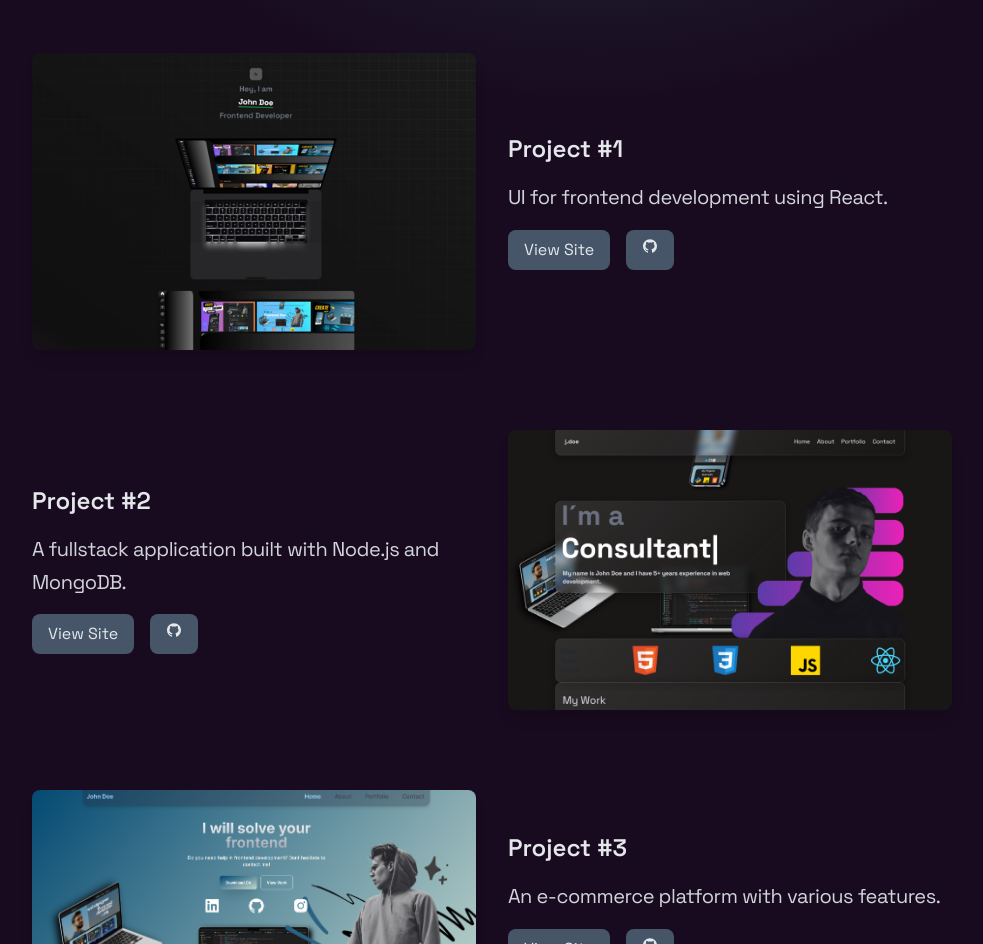
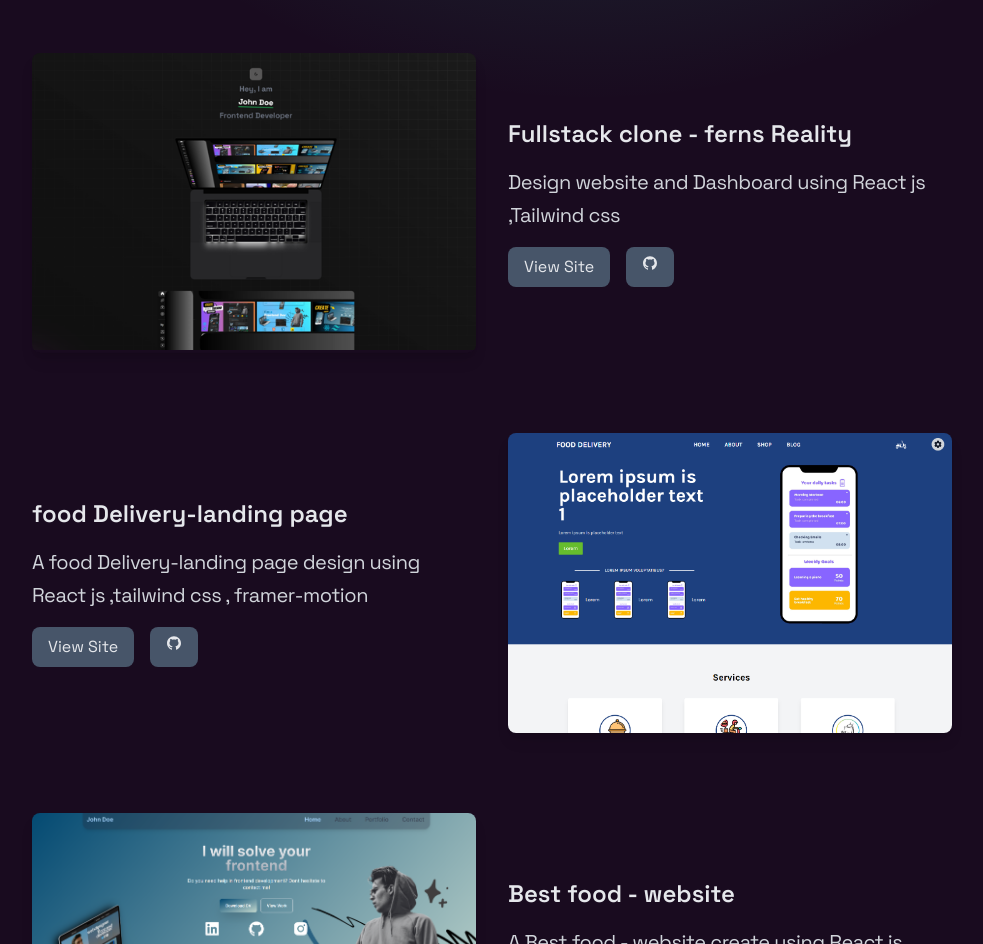
Before and after one commit to Tejashree3/Tejashree, a React (Vite) app: page / in a window 1280 px wide. Shown: the part 1388-2332 px from the top of the page, without its empty margins (148-1131 px from the left). Built offline with nearby package versions, Linux system fonts and the light colour scheme.

Commit message:
add projects

```diff
--- a/src/components/Contact.jsx
+++ b/src/components/Contact.jsx
@@ -95,6 +95,7 @@ const Contact = () => {
             </p>
             <input
               type="text"
+
               id="name"
               placeholder="Your Name ..."
               name="name"
--- a/src/components/Hero.jsx
+++ b/src/components/Hero.jsx
@@ -17,7 +17,7 @@ import {
 } from "react-icons/di";
 
 
-import { SiTailwindcss } from "react-icons/si"; // Import Tailwind CSS icon
+import { SiTailwindcss } from "react-icons/si";
 import { motion } from "framer-motion";
 
 
@@ -89,9 +89,9 @@ const Hero = () => {
                             <AiOutlineLinkedin/>
                         </motion.a>
 
-                        <motion.a whileHover={{ scale: 1.2 }} href="#">
+                        {/* <motion.a whileHover={{ scale: 1.2 }} href="#">
                             <AiOutlineInstagram/>
-                        </motion.a>
+                        </motion.a> */}
                     </div>
                 </motion.div>
             </motion.div>
--- a/src/components/Portfolio.jsx
+++ b/src/components/Portfolio.jsx
@@ -10,8 +10,8 @@ import Reveal from './Reveal';
 const projects = [
     {
       img: project1,
-      title: "Project #1",
-      description: "UI for frontend development using React.",
+      title: "Fullstack clone - ferns Reality",
+      description: "Design website and Dashboard using React js ,Tailwind css",
       links: {
         site: "#",
         github: "#",
@@ -19,8 +19,8 @@ const projects = [
     },
     {
       img: project2,
-      title: "Project #2",
-      description: "A fullstack application built with Node.js and MongoDB.",
+      title: "food Delivery-landing page",
+      description: "A food Delivery-landing page design using React js ,tailwind css , framer-motion",
       links: {
         site: "#",
         github: "#",
@@ -28,8 +28,8 @@ const projects = [
     },
     {
       img: project4,
-      title: "Project #3",
-      description: "An e-commerce platform with various features.",
+      title: "Best food - website",
+      description: "A Best food - website create using  React js ,tailwind css , framer-motion .",
       links: {
         site: "#",
         github: "#",
@@ -47,13 +47,18 @@ const Portfolio = () => {
             <Reveal>
             <div key={index}
             className={`flex flex-col md:flex-row ${index % 2 !== 0 ? 'md:flex-row-reverse' : ''} mb-12`}>
-                <div className='w-full md:w-1/2 p-4'>
-                    <img
-                        src={project.img}
-                        alt={project.title}
-                        className='w-full h-full object-cover rounded-lg shadow-lg'
-                    />
-                </div>
+<div className="w-full md:w-1/2 p-4">
+    <div className="h-[300px] overflow-hidden rounded-lg shadow-lg group relative">
+        <div className=" h-full w-full rounded-lg shadow-inner relative">
+            <img
+                src={project.img}
+                alt={project.title}
+                className="w-full h-auto object-cover absolute top-0 group-hover:scale-110 group-hover:translate-y-[-200px] transition-transform duration-700 ease-in-out"
+            />
+        </div>
+    </div>
+</div>
+
                 <div className='w-full md:w-1/2 p-4 flex flex-col justify-center'>
                     <h3 className='text-2xl font-semibold text-gray-200 mb-4'>{project.title}</h3>
                     <p className='text-gray-300 mb-4'>{project.description}</p>
```
Also changed, not shown: src/assets/project2.png.
